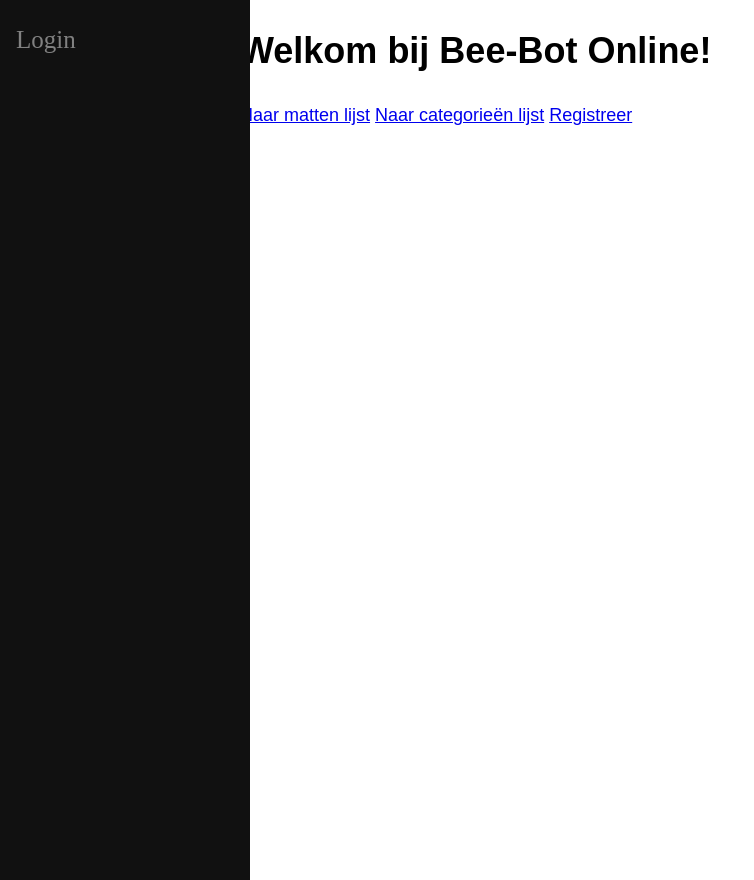
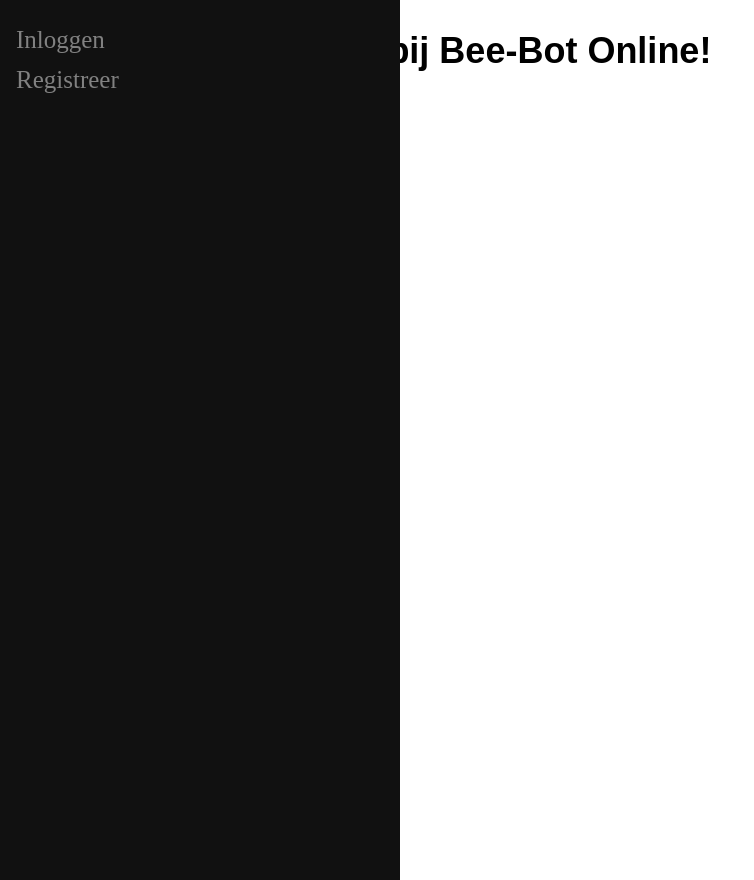
Before and after one commit to TimoHogeveen/BeebotOnline, a Symfony app: template templates/emulator/index.html.twig in a window 1280 px wide. Shown: the whole page, without its empty margins (0-754 px from the left). Run offline with Twig, Linux system fonts and the light colour scheme; the template is opened without the code that fills it, so the values that code supplies are empty; some libraries are stand-ins or nearby versions.

Commit message:
Hoofdpagina reageert nu beter op ingelogde gebruikers

```diff
--- a/public/css/emulator.css
+++ b/public/css/emulator.css
@@ -15,7 +15,7 @@
 
 .sidenav {
     height: 100%;
-    width: 250px;
+    width: 400px;
     position: fixed;
     z-index: 1;
     top: 0;
--- a/templates/emulator/index.html.twig
+++ b/templates/emulator/index.html.twig
@@ -16,14 +16,17 @@
 </style>
 
 <div class="sidenav">
-  <a href="{{ path('app_login') }}">Login</a>
+{% if app.user %}
+    <a href="{{ path('category_index') }}">Naar categorieën lijst</a>
+    <a href="{{ path('mat_index') }}">Naar matten lijst</a>
+    <a href="{{ path('app_logout') }}">Uitloggen</a>
+ {% else %}
+    <a href="{{ path('app_login') }}">Inloggen</a>
+    <a href="{{ path('app_register') }}">Registreer</a>
+ {% endif %}
 </div>
 
 <div class="example-wrapper">
     <h1>Welkom bij Bee-Bot Online!</h1>
-
-    <a href="{{ path('mat_index') }}">Naar matten lijst</a>
-    <a href="{{ path('category_index') }}">Naar categorieën lijst</a>
-    <a href="{{ path('app_register') }}">Registreer</a>
 </div>
 {% endblock %}
```
